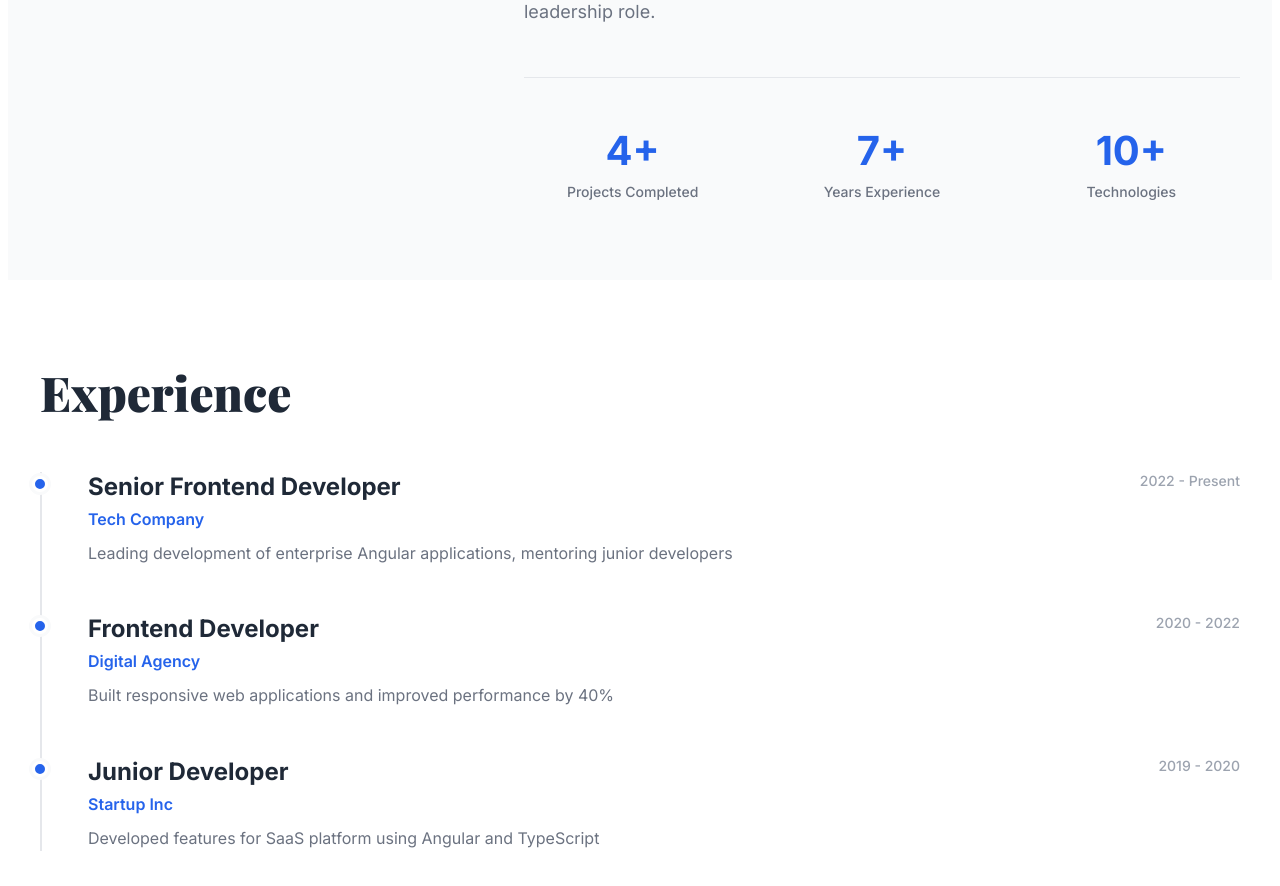
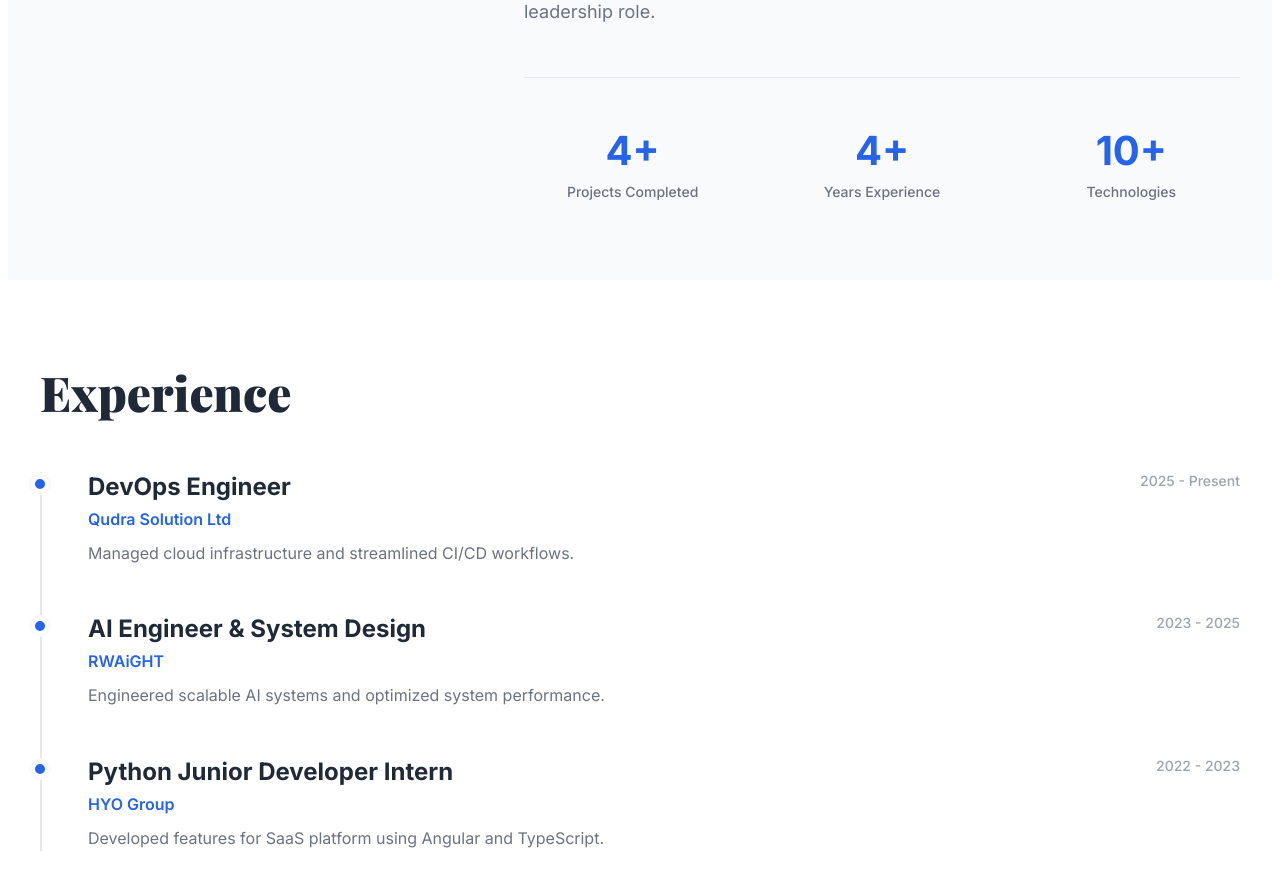
Before and after one commit to nshutifabrice09/portfolio, an Angular app: page / in a window 1280 px wide. Shown: the part 1180-2066 px from the top of the page. Built offline with nearby package versions, Linux system fonts and the light colour scheme.

Commit message:
fix: update experience section with new roles and companies

```diff
--- a/src/app/portfolio/portfolio.ts
+++ b/src/app/portfolio/portfolio.ts
@@ -59,27 +59,27 @@ export class Portfolio {
 
   experience = [
     {
-      role: "Senior Frontend Developer",
-      company: "Tech Company",
-      period: "2022 - Present",
-      description: "Leading development of enterprise Angular applications, mentoring junior developers"
+      role: "DevOps Engineer",
+      company: "Qudra Solution Ltd",
+      period: "2025 - Present",
+      description: "Managed cloud infrastructure and streamlined CI/CD workflows."
     },
     {
-      role: "Frontend Developer",
-      company: "Digital Agency",
-      period: "2020 - 2022",
-      description: "Built responsive web applications and improved performance by 40%"
+      role: "AI Engineer & System Design",
+      company: "RWAiGHT",
+      period: "2023 - 2025",
+      description: "Engineered scalable AI systems and optimized system performance."
     },
     {
-      role: "Junior Developer",
-      company: "Startup Inc",
-      period: "2019 - 2020",
-      description: "Developed features for SaaS platform using Angular and TypeScript"
+      role: "Python Junior Developer Intern",
+      company: "HYO Group",
+      period: "2022 - 2023",
+      description: "Developed features for SaaS platform using Angular and TypeScript."
     }
   ];
 
   currentYear = new Date().getFullYear();
-  yearsExperience = this.currentYear - 2019;
+  yearsExperience = this.currentYear - 2022;
 
   private emailJSConfig = {
     serviceID: 'service_xmx86xn',
```
Also changed, not shown: 1 other file (tests, documents, lock files or other folders).
